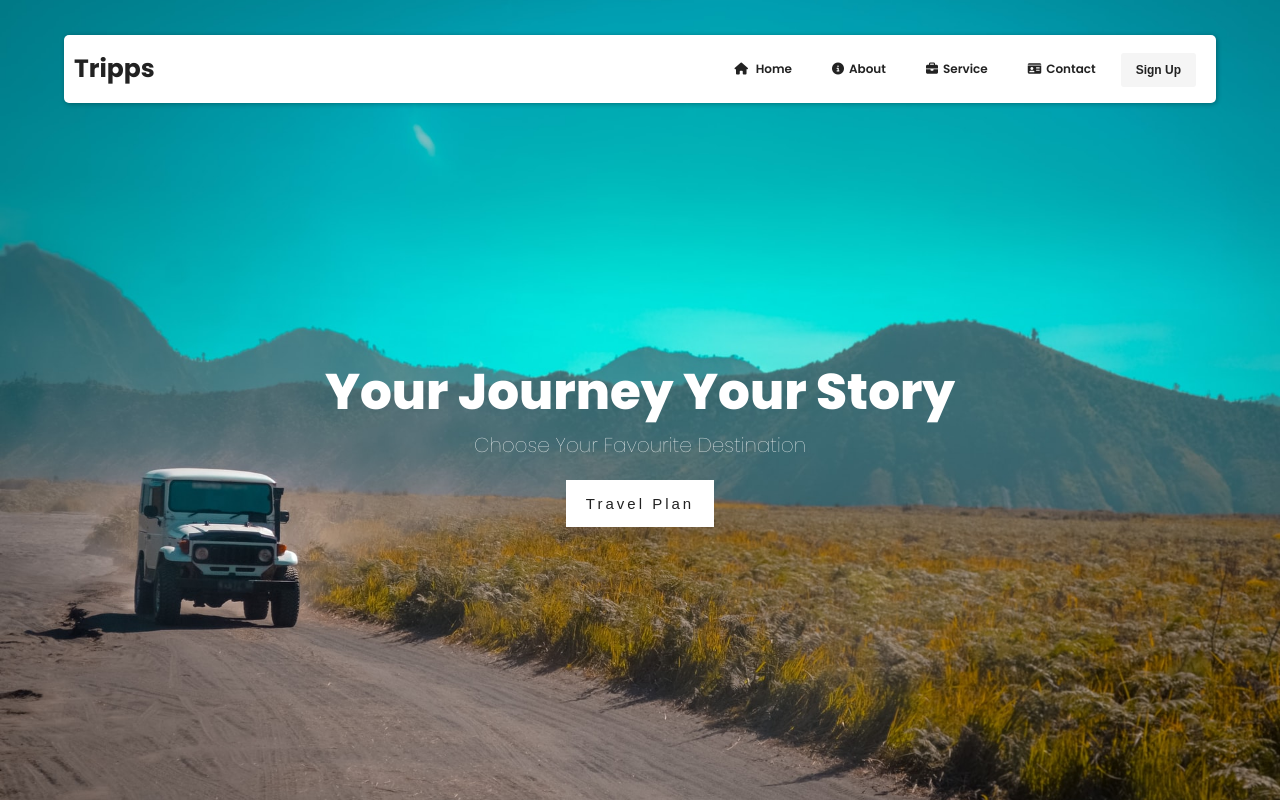
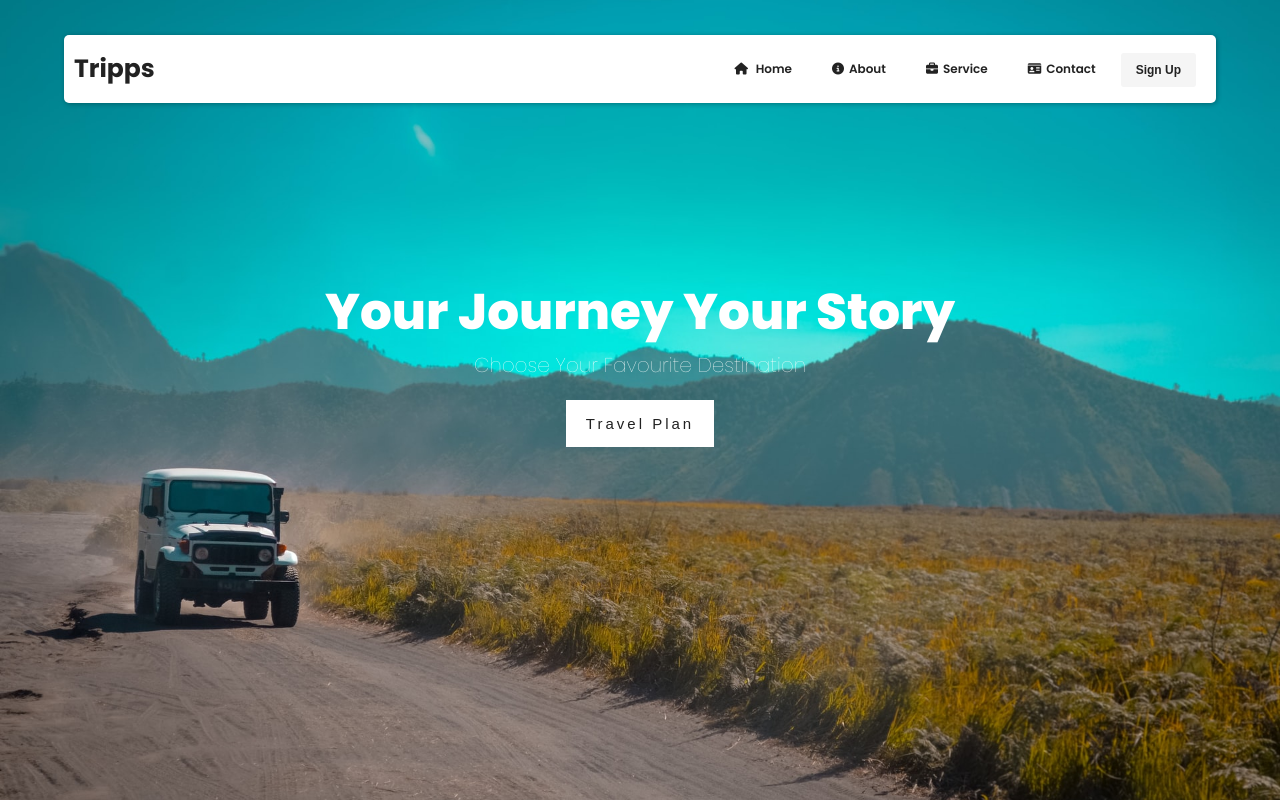
Before and after one commit to Jo-shua09/Travel-Website, a React (Vite) app: page /home in a window 1280 px wide. Built offline with nearby package versions, Linux system fonts and the light colour scheme.

Commit message:
commit 10

```diff
--- a/src/Components/Hero.css
+++ b/src/Components/Hero.css
@@ -12,7 +12,7 @@
 }
 .hero-text {
   position: absolute;
-  top: 40%;
+  top: 30%;
   right: 0;
   left: 0;
 }
```
